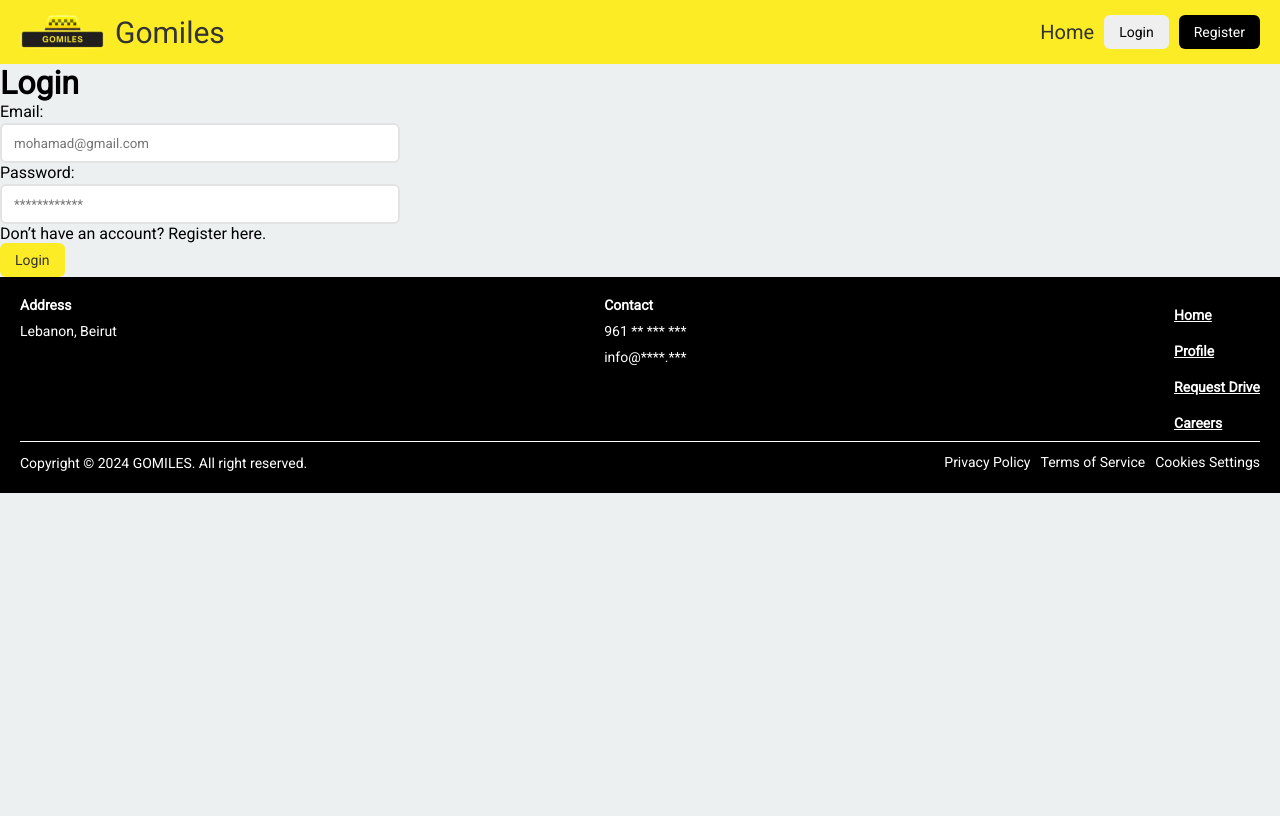
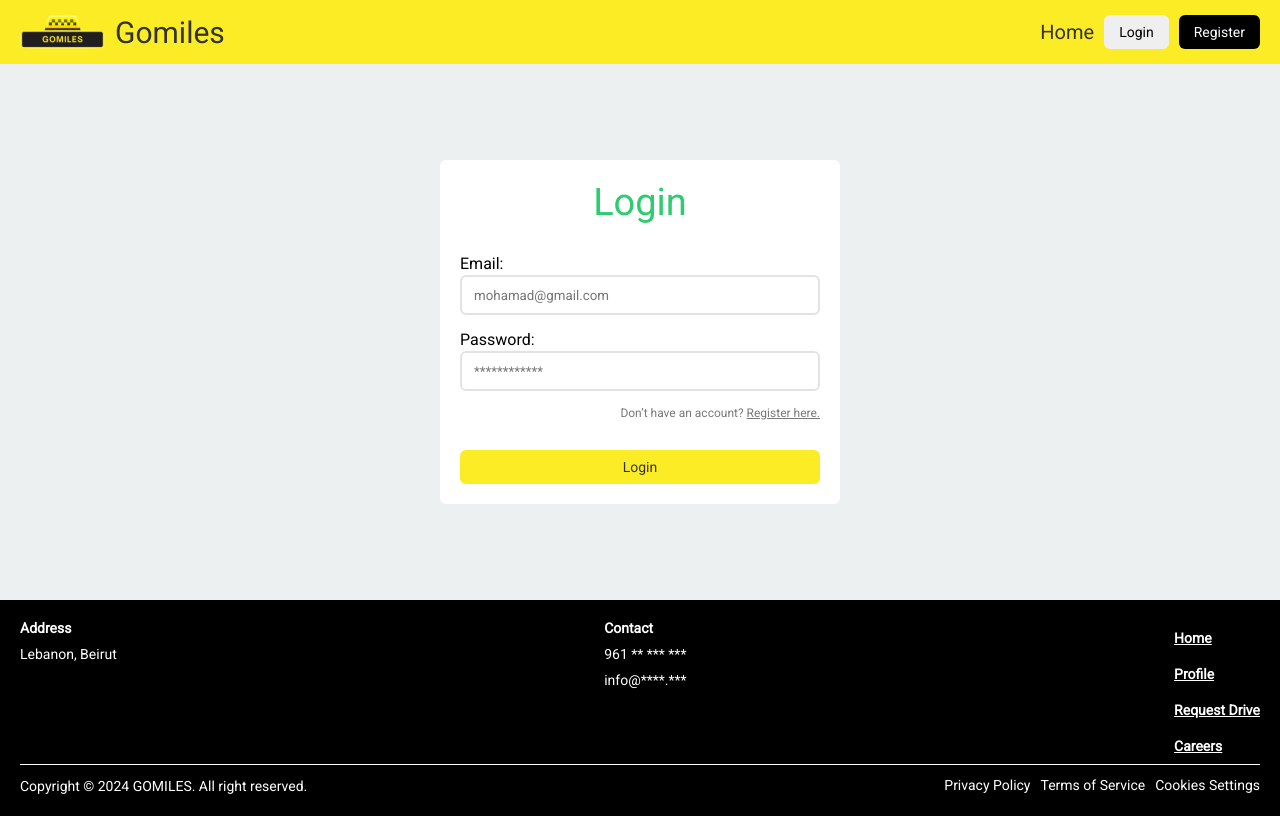
Before and after one commit to Ali-H-Hassan/TaxiApp, a React (Vite) app in the folder frontend/: page /auth/login in a window 1280 px wide. Built offline with nearby package versions, Linux system fonts and the light colour scheme.

Commit message:
[styles]: updated login page

```diff
--- a/frontend/src/pages/auth/index.css
+++ b/frontend/src/pages/auth/index.css
@@ -0,0 +1,55 @@
+.auth-page {
+  width: 100%;
+  min-height: calc(100vh - 264px);
+  padding: 60px 20px;
+  display: flex;
+  justify-content: center;
+  align-items: center;
+}
+
+.auth-card {
+  display: flex;
+  width: 100%;
+  max-width: 400px;
+  padding: 20px;
+  flex-direction: column;
+  justify-content: center;
+  align-items: center;
+  gap: 30px;
+  border-radius: 6px;
+  background: #fff;
+}
+
+.auth-card-title {
+  color: #2ecc71;
+  font-size: 38px;
+  font-weight: 500;
+  text-align: center;
+}
+
+.auth-card-content {
+  width: 100%;
+  display: flex;
+  flex-flow: column;
+  gap: 15px;
+}
+
+.auth-card-content-p {
+  width: 100%;
+  color: #797979;
+  text-align: right;
+  font-size: 12px;
+}
+
+.auth-card-content-p > a {
+  text-decoration-line: underline;
+  transition-duration: 0.3s;
+}
+
+.auth-card-content-p > a:hover {
+  color: #000000;
+}
+
+.auth-card-btn {
+  width: 100%;
+}
```
